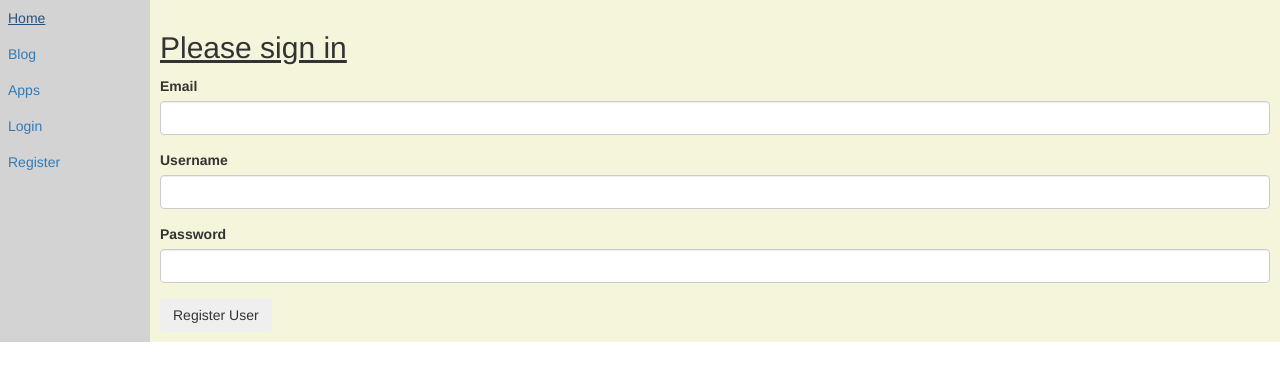
After one commit to PhilippeCarphin/flask_test, a Flask app: page /register in a window 1280 px wide. The commit adds this page. Shown: the top 381 px of the page. Run offline with Flask 2, Linux system fonts and the light colour scheme; the visitor is signed in with stand-in values (Sample User, id 1); parts of the project's set-up code (start-up, migrations or seed data) failed here and were passed over; some libraries are stand-ins or nearby versions.

Commit message:
Added register page with register form and database call to add user

```diff
--- /dev/null
+++ b/app/templates/register_page.html
@@ -0,0 +1,30 @@
+{% extends "bootstrap/base.html" %}
+{% import "bootstrap/wtf.html" as wtf %}
+
+{% block title %}
+Register
+{% endblock %}
+
+
+{% block styles %}
+{{super()}}
+<link rel="stylesheet" href="{{url_for('.static', filename='style.css')}}">
+{% endblock %}
+
+{% block content %}
+<div class="flex-container">
+
+	{% include "sidebar.html" ignore missing %}
+
+	<div class="blog-post" style="padding:10px">
+		<form class="form-signin" method="POST" action="/register">
+			<h2 class="form-signin-heading">Please sign in</h2>
+			{{ form.hidden_tag() }}
+			{{ wtf.form_field(form.email) }}
+			{{ wtf.form_field(form.username) }}
+			{{ wtf.form_field(form.password) }}
+			<button class="btn" type="submit">Register User</button>
+		</form>
+	</div>
+</div>
+{% endblock %}
--- a/app/templates/sidebar.html
+++ b/app/templates/sidebar.html
@@ -3,4 +3,5 @@
     <a href={{url_for('blog')}}>Blog</a>
     <a href={{url_for('apps')}}>Apps</a>
     <a href={{url_for('login')}}>Login</a>
+    <a href={{url_for('register_user')}}>Register</a>
 </aside>
--- a/app/views.py
+++ b/app/views.py
@@ -3,6 +3,7 @@ from app import app
 from flask import render_template, send_from_directory, request, redirect
 from app.go_sgf_to_igo_latex.src.turner import turn_file
 from werkzeug.utils import secure_filename
+from app.model import User, db
 
 from flask_wtf import FlaskForm
 from wtforms import StringField, PasswordField, BooleanField
@@ -12,6 +13,25 @@ class LoginForm(FlaskForm):
     username = StringField('Username', validators=[InputRequired(), Length(min=4, max=15)])
     password = PasswordField('Password', validators=[InputRequired(), Length(min=8, max=80)])
     remember = BooleanField('Remember me')
+
+class RegisterForm(FlaskForm):
+    username = StringField('Username', validators=[InputRequired(), Length(min=4, max=15)])
+    password = PasswordField('Password', validators=[InputRequired(), Length(min=8, max=80)])
+    email = StringField('Email', validators=[InputRequired(), Email(message='Invalid email'), Length(max=50)])
+
+@app.route('/register', methods=['GET', 'POST'])
+def register_user():
+    register_form = RegisterForm()
+    if register_form.validate_on_submit():
+        new_user = User(
+            username=register_form.username.data,
+            email=register_form.email.data,
+            password=register_form.password.data
+        )
+        db.session.add(new_user)
+        db.session.commit()
+        return '<H1> Registered username='+new_user.username+' email='+new_user.email+'</H1>'
+    return render_template('register_page.html', form=register_form)
 
 @app.route('/login', methods=['GET', 'POST'])
 def login():
```
